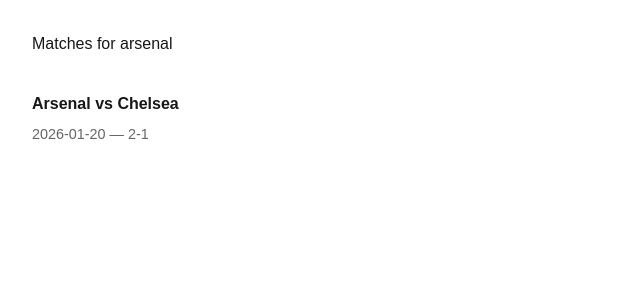
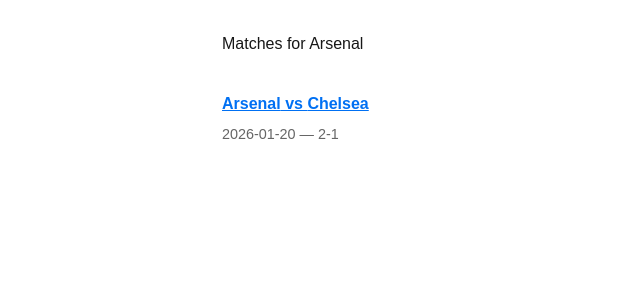
Before and after one commit to nawahtkui/ai-sports-content-generator, a Next.js app: page /teams/arsenal in a window 1280 px wide. Shown: the top 300 px of the page, without its empty margins (0-640 px from the left). Built offline with nearby package versions, Linux system fonts and the light colour scheme.

Commit message:
Fix team slug and add match links

```diff
--- a/app/teams/[team]/page.tsx
+++ b/app/teams/[team]/page.tsx
@@ -6,7 +6,8 @@
 }
 
 export default function TeamPage({ params }: Params) {
-  const teamSlug = params.team.toLowerCase();
+  // معالجة slug للتأكد من أنه صحيح
+  const teamSlug = decodeURIComponent(params.team).toLowerCase().trim();
 
   // جلب كل المباريات التي يشارك فيها الفريق
   const teamMatches = matches.filter(
@@ -14,15 +15,21 @@
       m.home.toLowerCase() === teamSlug || m.away.toLowerCase() === teamSlug
   );
 
+  // إذا لم توجد مباريات للفريق، عرض صفحة 404
   if (teamMatches.length === 0) return notFound();
 
   return (
-    <main style={{ padding: "2rem", fontFamily: "sans-serif", maxWidth: "900px" }}>
-      <h1>Matches for {teamSlug}</h1>
+    <main style={{ padding: "2rem", fontFamily: "sans-serif", maxWidth: "900px", margin: "0 auto" }}>
+      <h1>Matches for {teamSlug.charAt(0).toUpperCase() + teamSlug.slice(1)}</h1>
       <ul style={{ marginTop: "2rem", lineHeight: "2" }}>
         {teamMatches.map((match) => (
           <li key={match.slug}>
-            <strong>{match.home} vs {match.away}</strong>
+            <a
+              href={`/matches/${match.slug}`}
+              style={{ textDecoration: "underline", color: "#0070f3" }}
+            >
+              <strong>{match.home} vs {match.away}</strong>
+            </a>
             <div style={{ fontSize: "0.9rem", color: "#666" }}>
               {match.date} — {match.score}
             </div>
```
